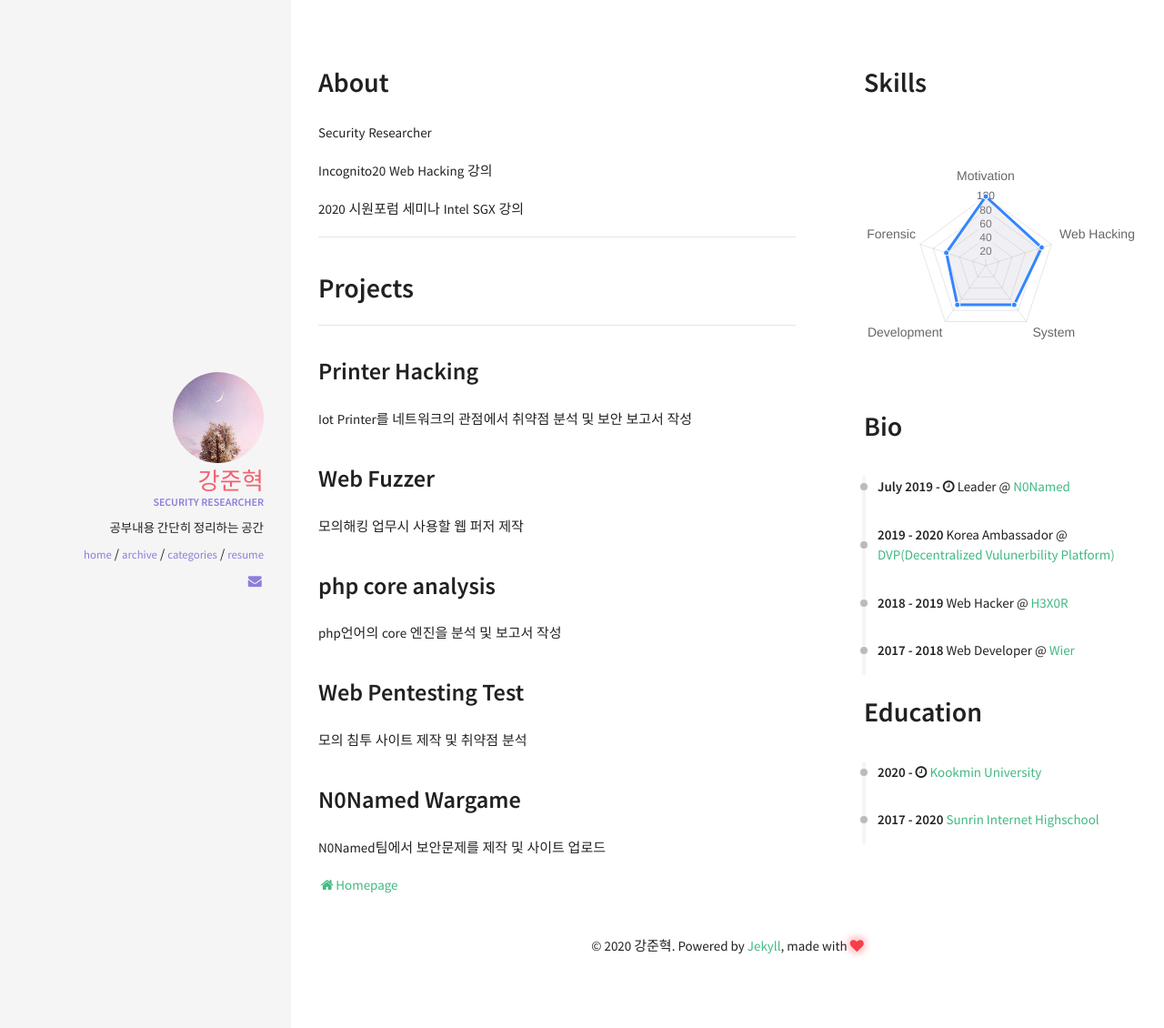
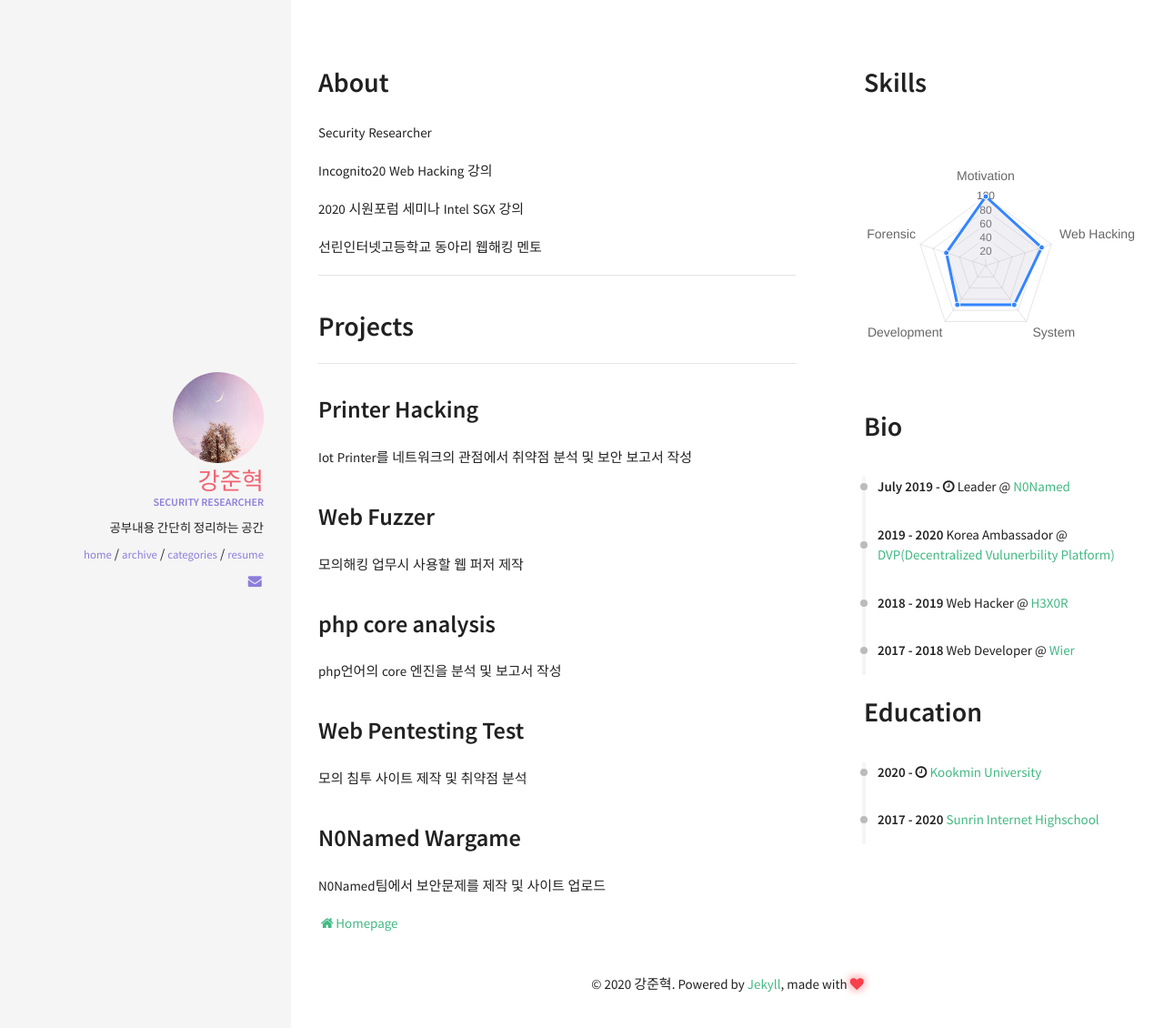
Before and after one commit to kangsecu/kangsecu.github.io, a Jekyll site: the page built from resume.html, in a window 1280 px wide. Shown: the top 1130 px of the page at 91% size. Built offline with Jekyll 4.4.1, drawn with Linux system fonts in a browser that asks for light colours; nearby versions of some CDN libraries.

Commit message:
Update about.html

```diff
--- a/_includes/sections/about.html
+++ b/_includes/sections/about.html
@@ -4,5 +4,6 @@
     <p>Security Researcher
     <p>Incognito20 Web Hacking 강의
     <p>2020 시원포럼 세미나 Intel SGX 강의
+    <p>선린인터넷고등학교 동아리 웹해킹 멘토
 </div>
 <hr>
```
